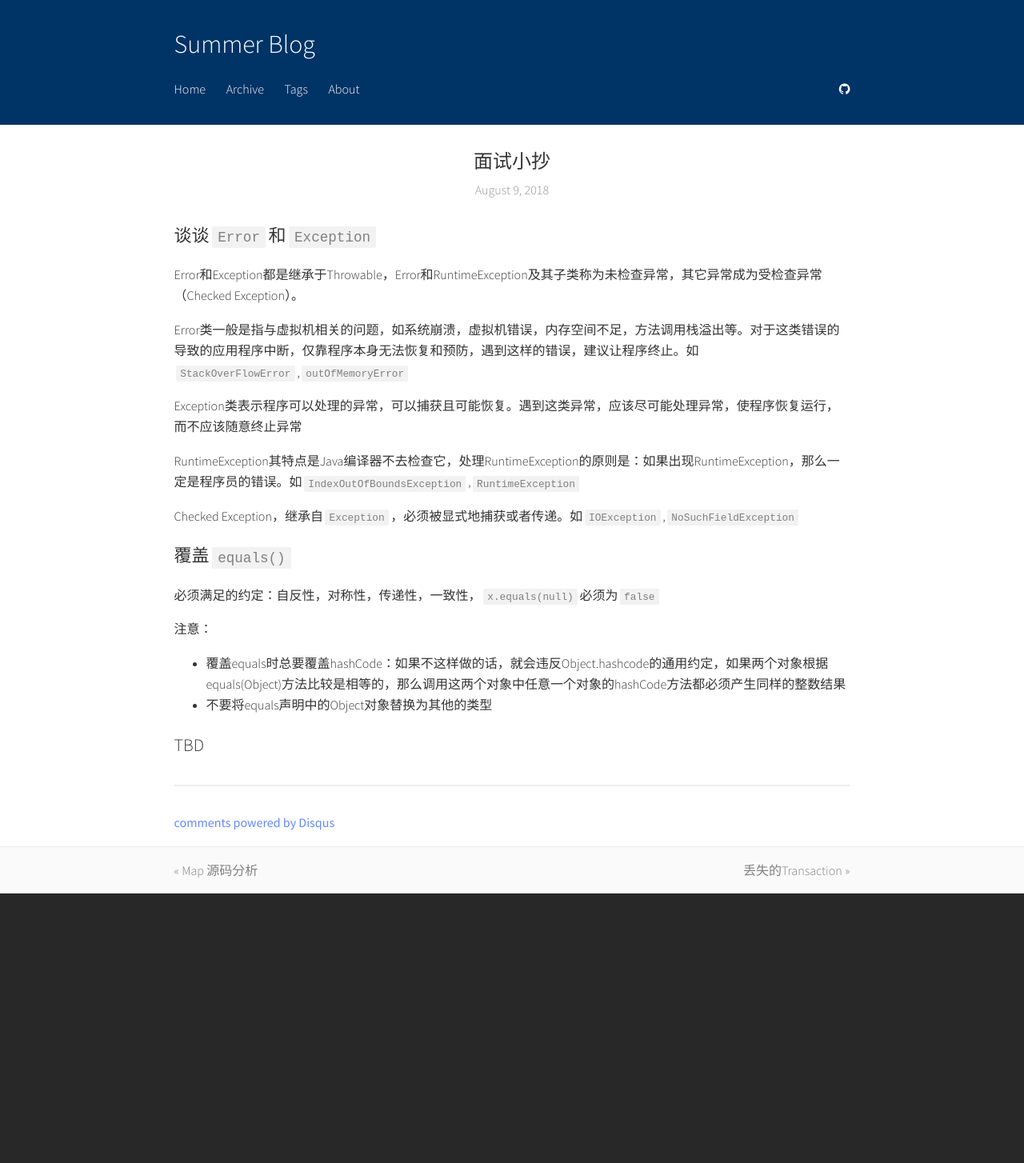
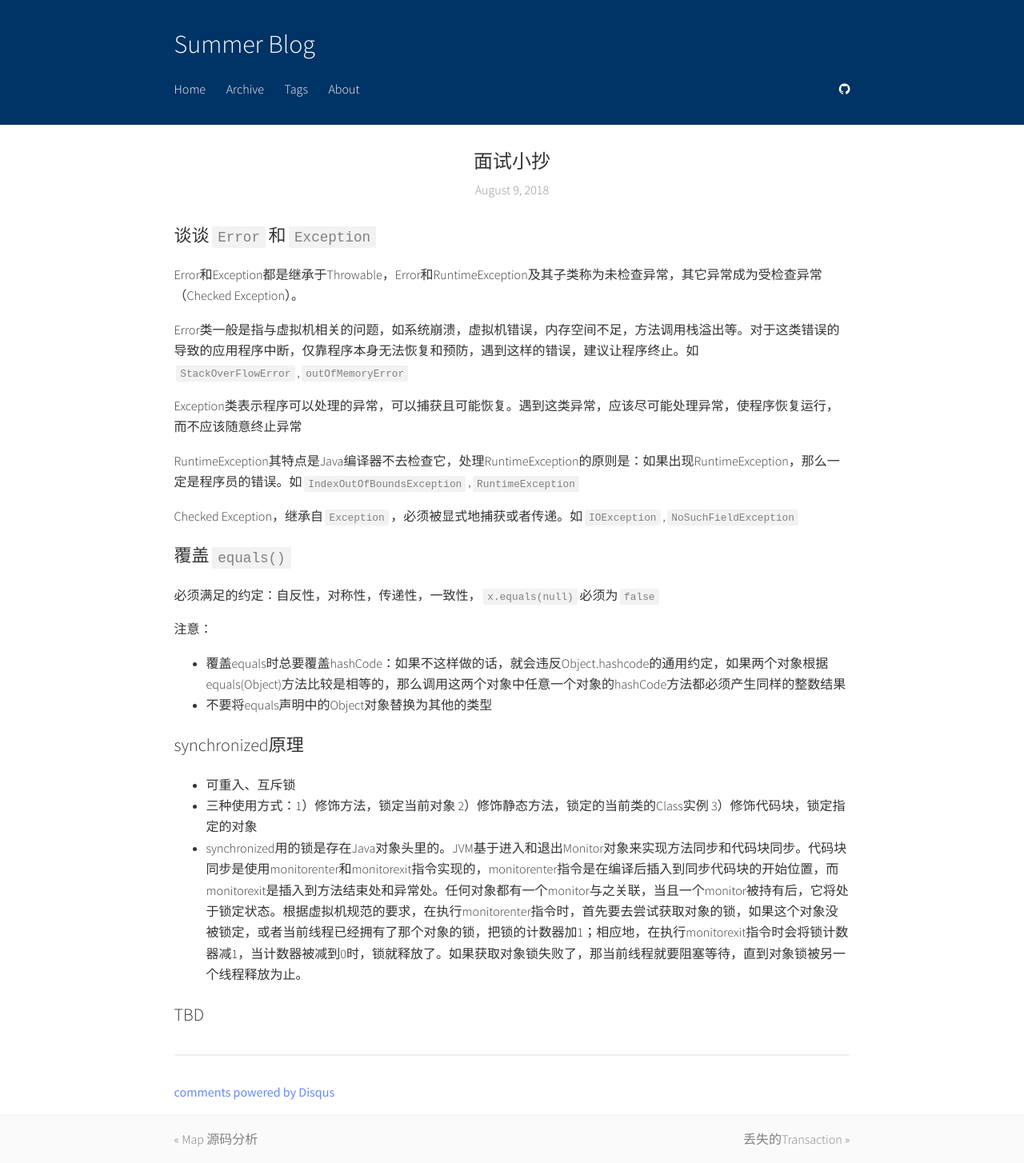
Before and after one commit to summer00/summer00.github.io, a Jekyll site: the page built from _posts/2018-08-09-interview-tips.md, in a window 1280 px wide. Shown: the whole page at 80% size. Built offline with Jekyll 4.4.1, drawn with Linux system fonts in a browser that asks for light colours; comment, search, counter and statistics services are not loaded; before the commit the page ends 1117 px from its top, so only the background shows below that.

Commit message:
new post

```diff
--- a/_posts/2018-08-09-interview-tips.md
+++ b/_posts/2018-08-09-interview-tips.md
@@ -25,4 +25,10 @@ Checked Exception，继承自`Exception`，必须被显式地捕获或者传递
 * 覆盖equals时总要覆盖hashCode：如果不这样做的话，就会违反Object.hashcode的通用约定，如果两个对象根据equals(Object)方法比较是相等的，那么调用这两个对象中任意一个对象的hashCode方法都必须产生同样的整数结果
 * 不要将equals声明中的Object对象替换为其他的类型
 
+# synchronized原理
+
+* 可重入、互斥锁
+* 三种使用方式：1）修饰方法，锁定当前对象 2）修饰静态方法，锁定的当前类的Class实例 3）修饰代码块，锁定指定的对象
+* synchronized用的锁是存在Java对象头里的。JVM基于进入和退出Monitor对象来实现方法同步和代码块同步。代码块同步是使用monitorenter和monitorexit指令实现的，monitorenter指令是在编译后插入到同步代码块的开始位置，而monitorexit是插入到方法结束处和异常处。任何对象都有一个monitor与之关联，当且一个monitor被持有后，它将处于锁定状态。根据虚拟机规范的要求，在执行monitorenter指令时，首先要去尝试获取对象的锁，如果这个对象没被锁定，或者当前线程已经拥有了那个对象的锁，把锁的计数器加1；相应地，在执行monitorexit指令时会将锁计数器减1，当计数器被减到0时，锁就释放了。如果获取对象锁失败了，那当前线程就要阻塞等待，直到对象锁被另一个线程释放为止。
+
 # TBD
```
Also changed, not shown: _posts/2018-08-22-thread-summary.md (added, +50 -0 lines).
